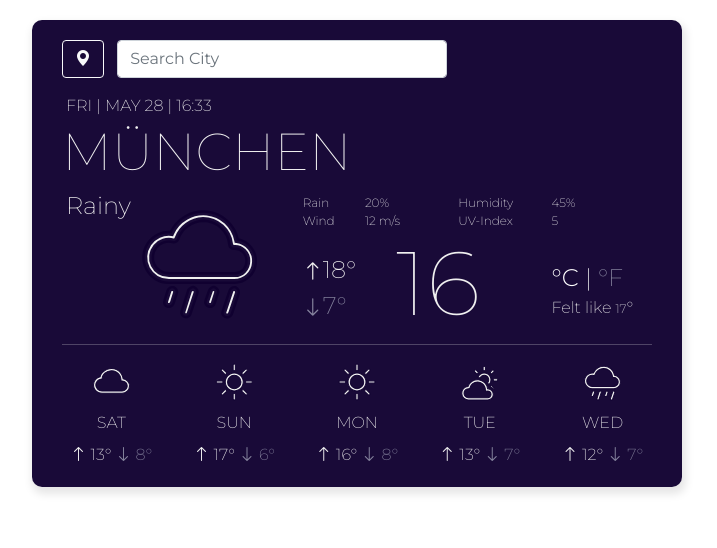
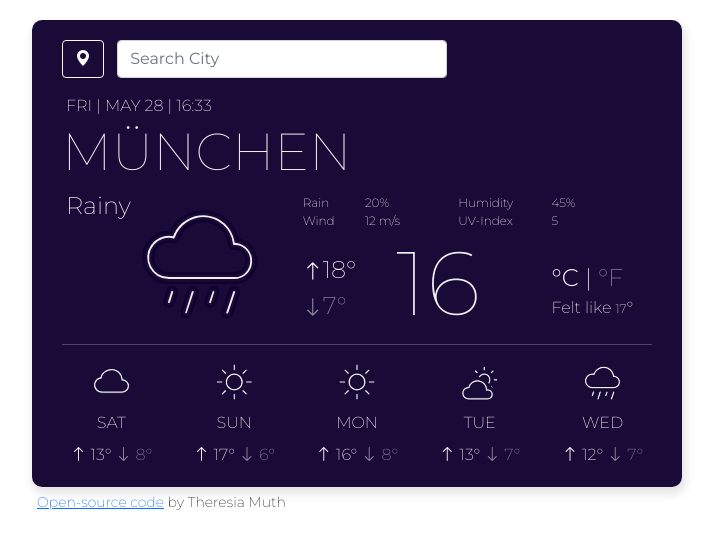
Before and after one commit to TheresiaMuth/Project-Weather-App, a plain HTML site: page index.html in a window 1280 px wide. Shown: the whole page, without its empty margins (283-1000 px from the left). Drawn offline with nearby package versions, Linux system fonts and the light colour scheme; no server answers.

Commit message:
Add link to GitHub repository

```diff
--- a/index.html
+++ b/index.html
@@ -269,6 +269,14 @@
       </div>
     </div>
 
+    <div id="git-hub-rep">
+      <a
+        href="https://github.com/TheresiaMuth/Project-Weather-App"
+        target="_blank"
+        >Open-source code</a
+      ><span> by Theresia Muth</span>
+    </div>
+
     <script src="src/index.js"></script>
   </body>
 </html>
--- a/src/style.css
+++ b/src/style.css
@@ -10,7 +10,14 @@ body {
   box-shadow: 2px 5px 8px 2px rgba(0, 0, 0, 0.1);
   width: 650px;
   padding: 20px 30px;
-  margin: 20px auto;
+  margin: 20px auto 5px auto;
+}
+
+#git-hub-rep {
+  width: 650px;
+  margin: 0px auto 10px auto;
+  padding-left: 5px;
+  font-size: 14px;
 }
 
 #current-weather-description,
```
